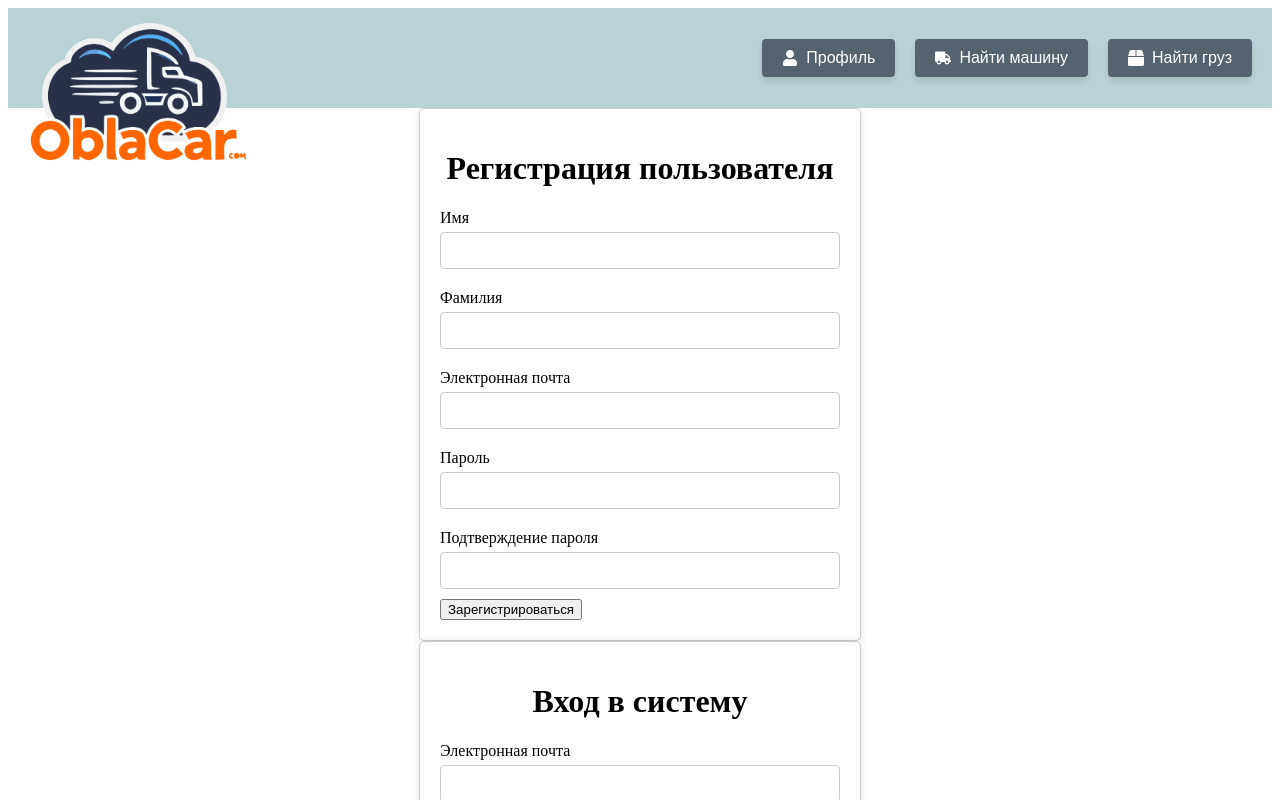
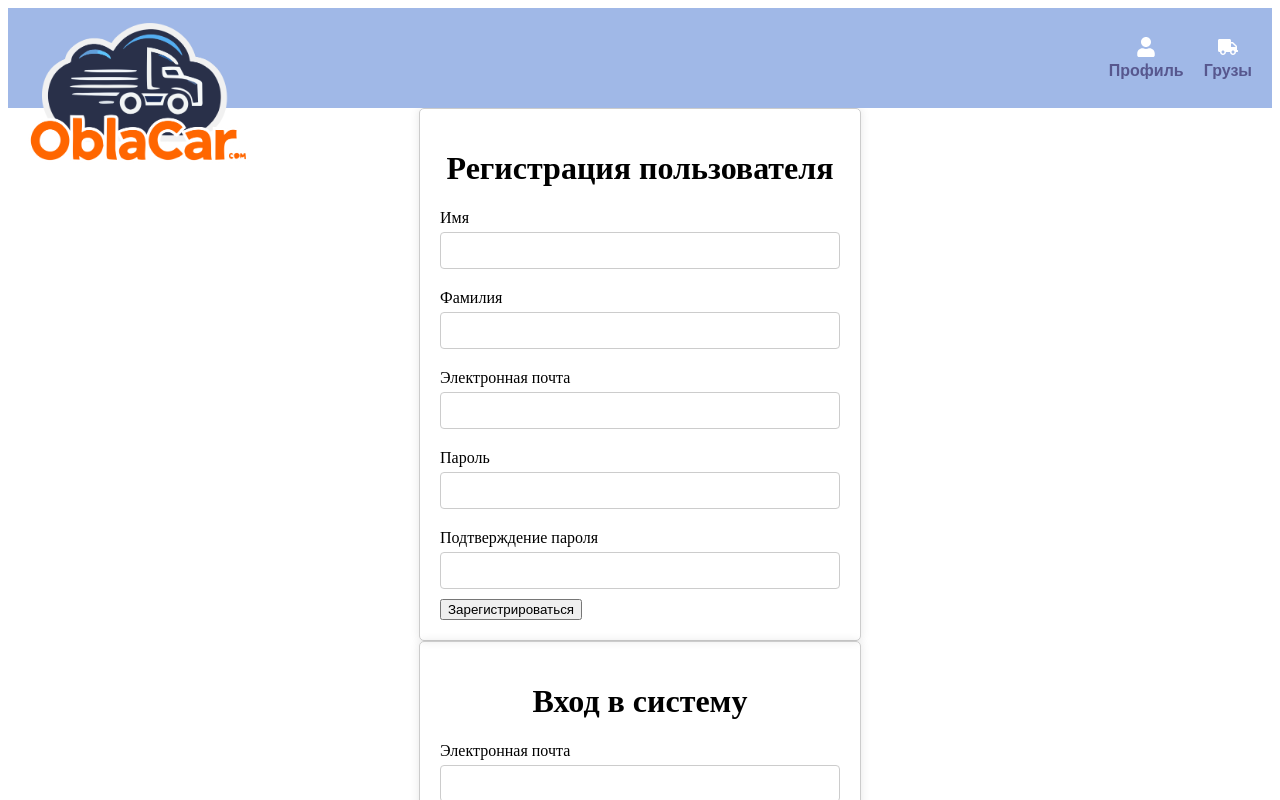
Before and after one commit to oblacar/oblacar, a React (Create React App) app: page / in a window 1280 px wide. Shown: the top 800 px of the page. Built offline with nearby package versions, Linux system fonts and the light colour scheme.

Commit message:
Плохо работает ховер - совсем не правильно. Сохраняю перед переделыванием

```diff
--- a/src/components/Header/Header.jsx
+++ b/src/components/Header/Header.jsx
@@ -1,50 +1,39 @@
 // src/components/Header/Header.js
+
 import React from 'react';
-import { Link } from 'react-router-dom';
-import styles from './Header.module.css';
-import IconButton from '../common/IconButton/IconButton'; // Импортируем новый компонент
-import { FaUser, FaTruck, FaBox } from 'react-icons/fa'; // Иконки
+import { FaUser, FaTruck } from 'react-icons/fa'; // Импортируем иконки
+import ButtonMenu from '../common/ButtonMenu/ButtonMenu';
+import ButtonMenuList from '../common/ButtonMenuList/ButtonMenuList';
+import styles from './Header.module.css'; // Импортируем стили
 
-function Header() {
+const Header = () => {
     return (
         <header className={styles.header}>
             <div className={styles.container}>
-                {/* Логотип */}
-                <Link
-                    to='/'
-                    className={styles.logo}
-                >
+                <div className={styles.logo}>
+                    {/* Ваш логотип здесь */}
                     <img
                         src='/logo/logo-oblacar.png'
-                        alt='Oblacar Logo'
+                        alt='Логотип'
                         className={styles.logoImage}
                     />
-                </Link>
-
-                {/* Иконки с кнопками */}
+                </div>
                 <nav className={styles.nav}>
-                    <Link to='/profile'>
-                        <IconButton
-                            icon={FaUser}
-                            label='Профиль'
-                        />
-                    </Link>
-                    <Link to='/find-vehicle'>
-                        <IconButton
-                            icon={FaTruck}
-                            label='Найти машину'
-                        />
-                    </Link>
-                    <Link to='/find-cargo'>
-                        <IconButton
-                            icon={FaBox}
-                            label='Найти груз'
-                        />
-                    </Link>
+                    {/* Добавляем ButtonMenu с соответствующими списками */}
+                    <ButtonMenu
+                        icon={FaUser}
+                        label='Профиль'
+                        MenuContent={ButtonMenuList}
+                    />
+                    <ButtonMenu
+                        icon={FaTruck}
+                        label='Грузы'
+                        MenuContent={ButtonMenuList}
+                    />
                 </nav>
             </div>
         </header>
     );
-}
+};
 
 export default Header;
--- a/src/components/Header/Header.module.css
+++ b/src/components/Header/Header.module.css
@@ -1,6 +1,7 @@
 /* src/components/Header/Header.module.css */
+
 .header {
-    background-color: #b9d2d5;
+    background-color: #a0b8e7;
     padding: 10px 20px;
     display: flex;
     justify-content: space-between;
@@ -30,7 +31,7 @@
     left: 0;
     height: 140px; /* Высота логотипа больше на 30% относительно header */
     width: auto;
-    transform: translateY(-25%); /* Сдвигаем логотип ввниз */
+    transform: translateY(-25%); /* Сдвигаем логотип вниз */
     z-index: 2; /* Логотип выше остальных элементов */
 }
 
@@ -38,16 +39,3 @@
     display: flex;
     gap: 20px;
 }
-
-.iconButton {
-    display: flex;
-    align-items: center;
-    font-size: 16px;
-    color: #333;
-    text-decoration: none;
-    gap: 8px; /* Расстояние между иконкой и текстом */
-}
-
-.iconButton:hover {
-    color: #007bff;
-}
--- /dev/null
+++ b/src/components/common/ButtonMenu/ButtonMenu.js
@@ -0,0 +1,74 @@
+// src/components/ButtonMenu/ButtonMenu.js
+
+import React, { useState, useRef, useEffect } from 'react';
+import styles from './ButtonMenu.module.css'; // Импортируем стили из CSS-модуля
+
+const ButtonMenu = ({ icon: Icon, label, MenuContent }) => {
+    const [isHovered, setIsHovered] = useState(false); // Состояние для управления нав hover
+    const dropdownRef = useRef(null); // Ссылка на выпадающее меню
+    const buttonRef = useRef(null); // Ссылка на кнопку
+
+    const handleMouseEnter = () => {
+        setIsHovered(true); // Открываем меню при наведении
+    };
+
+    const handleMouseLeave = () => {
+        setIsHovered(false); // Закрываем меню при уходе курсора
+    };
+
+    useEffect(() => {
+        if (isHovered && buttonRef.current && dropdownRef.current) {
+            const buttonRect = buttonRef.current.getBoundingClientRect(); // Получаем размеры кнопки
+            const dropdownWidth = dropdownRef.current.offsetWidth; // Получаем ширину выпадающего меню//Он у нас ничего про ширину окна не знает!!
+
+            console.log(dropdownWidth);
+
+            // Устанавливаем верхнюю позицию
+            dropdownRef.current.style.top = `${buttonRect.bottom}px`;
+
+            // Проверяем, помещается ли меню в окно
+            const isOverflowingRight =
+                Math.round(buttonRect.right + dropdownWidth) >
+                window.innerWidth;
+
+            // console.log(isOverflowingRight);
+            // console.log(Math.round(buttonRect.right + dropdownWidth));
+            // console.log(window.innerWidth);
+
+            // Устанавливаем левую позицию
+            if (isOverflowingRight) {
+                dropdownRef.current.style.left = `${
+                    window.innerWidth - dropdownWidth
+                }px`; // При необходимости выравниваем по правому краю окна
+            } else {
+                // dropdownRef.current.style.left = `${buttonRect.left}px`; // Выравниваем по левому краю кнопки
+                dropdownRef.current.style.left = `0px`; // Выравниваем по левому краю кнопки
+            }
+        }
+    }, [isHovered]);
+
+    return (
+        <div
+            className={styles.buttonMenu}
+            onMouseEnter={handleMouseEnter} // Открываем меню при наведении
+            onMouseLeave={handleMouseLeave} // Закрываем меню при уходе курсора
+            ref={buttonRef} // Привязываем ссылку к элементу
+        >
+            <Icon className={styles.icon} />
+            <span className={styles.label}>{label}</span>
+            {isHovered && (
+                <div
+                    className={styles.dropdown}
+                    ref={dropdownRef} // Привязываем ссылку к выпадающему меню
+                    style={{
+                        position: 'absolute', // Убедитесь, что позиционирование установлено
+                    }}
+                >
+                    <MenuContent /> {/* Отображаем меню при наведении */}
+                </div>
+            )}
+        </div>
+    );
+};
+
+export default ButtonMenu;
--- /dev/null
+++ b/src/components/common/ButtonMenu/ButtonMenu.module.css
@@ -0,0 +1,28 @@
+/* src/components/ButtonMenu/ButtonMenu.module.css */
+
+.buttonMenu {
+  display: flex;
+  flex-direction: column;
+  align-items: center;
+  cursor: pointer; /* Указывает, что элемент кликабельный */
+  position: relative; /* Устанавливаем относительное позиционирование для ButtonMenu */
+  transition: color 0.3s ease; /* Плавный переход цвета */
+}
+
+.icon {
+    width: 20px; /* Ширина иконки */
+    height: 20px; /* Высота иконки */
+    margin-bottom: 5px; /* Отступ между иконкой и текстом */
+    filter: brightness(0) invert(1); /* Делает иконку белой */
+}
+
+.label {
+    color: rgb(87, 87, 142); /* Цвет текста по умолчанию */
+    transition: color 0.2s ease; /* Плавный переход цвета */
+    font-family: Arial, sans-serif; /* Задаем шрифт Arial */
+    font-weight: 550;
+}
+
+.buttonMenu:hover .label {
+    color: white; /* Цвет текста при наведении */
+}
--- /dev/null
+++ b/src/components/common/ButtonMenuList/ButtonMenuList.js
@@ -0,0 +1,18 @@
+// src/components/ButtonMenuList/ButtonMenuList.js
+
+import React from 'react';
+import ProfileMenuList from './MenuLists/ProfileMenuList';
+import TruckMenuList from './MenuLists/TruckMenuList';
+import styles from './ButtonMenuList.module.css';
+
+const ButtonMenuList = () => {
+    return (
+        <div className={styles.buttonMenuList}>
+            <ProfileMenuList />
+            <TruckMenuList />
+            {/* Здесь можно добавить другие меню */}
+        </div>
+    );
+};
+
+export default ButtonMenuList;
--- /dev/null
+++ b/src/components/common/ButtonMenuList/ButtonMenuList.module.css
@@ -0,0 +1,10 @@
+/* src/components/ButtonMenuList/ButtonMenuList.module.css */
+
+.buttonMenuList {
+  position: absolute; /* Устанавливаем абсолютное позиционирование для выпадающего меню */
+  background-color: white; /* Белый фон для выпадающего меню */
+  box-shadow: 0 2px 10px rgba(0, 0, 0, 0.1); /* Тень */
+  border-radius: 5px; /* Скругленные углы */
+  padding: 10px; /* Отступы внутри меню */
+  z-index: 10; /* Чтобы меню было над другими элементами */
+}
--- /dev/null
+++ b/src/components/common/ButtonMenuList/MenuLists/IconText.js
@@ -0,0 +1,30 @@
+// src/components/ButtonMenuList/MenuLists/IconText.js
+
+import React from 'react';
+import {
+    FaUser,
+    FaSignInAlt,
+    FaUserPlus,
+    FaTruck,
+    FaPlus,
+} from 'react-icons/fa'; // Импортируем иконки
+import styles from './MenuLists.module.css';
+
+const iconMap = {
+    FaUser: <FaUser />,
+    FaSignInAlt: <FaSignInAlt />,
+    FaUserPlus: <FaUserPlus />,
+    FaTruck: <FaTruck />,
+    FaPlus: <FaPlus />,
+};
+
+const IconText = ({ icon, label }) => {
+    return (
+        <div className={styles.iconText}>
+            {iconMap[icon]} {/* Отображаем иконку */}
+            <span>{label}</span>
+        </div>
+    );
+};
+
+export default IconText;
--- /dev/null
+++ b/src/components/common/ButtonMenuList/MenuLists/MenuLists.module.css
@@ -0,0 +1,12 @@
+/* src/components/ButtonMenuList/MenuLists/MenuLists.module.css */
+
+.iconText {
+  display: flex;
+  align-items: center;
+  padding: 5px 0; /* Отступы между элементами */
+  color: blue; /* Цвет текста */
+}
+
+.iconText:hover {
+  color: darkblue; /* Цвет текста при наведении */
+}
--- /dev/null
+++ b/src/components/common/ButtonMenuList/MenuLists/ProfileMenuList.js
@@ -0,0 +1,26 @@
+// src/components/ButtonMenuList/MenuLists/ProfileMenuList.js
+
+import React from 'react';
+import IconText from './IconText.js'; // Импортируем компонент иконка+текст
+import styles from './MenuLists.module.css';
+
+const ProfileMenuList = () => {
+    return (
+        <div className={styles.profileMenuList}>
+            <IconText
+                icon='FaUser'
+                label='Профиль'
+            />
+            <IconText
+                icon='FaSignInAlt'
+                label='Войти'
+            />
+            <IconText
+                icon='FaUserPlus'
+                label='Зарегистрироваться'
+            />
+        </div>
+    );
+};
+
+export default ProfileMenuList;
--- /dev/null
+++ b/src/components/common/ButtonMenuList/MenuLists/TruckMenuList.js
@@ -0,0 +1,22 @@
+// src/components/ButtonMenuList/MenuLists/TruckMenuList.js
+
+import React from 'react';
+import IconText from './IconText.js'; // Импортируем компонент иконка+текст
+import styles from './MenuLists.module.css';
+
+const TruckMenuList = () => {
+    return (
+        <div className={styles.truckMenuList}>
+            <IconText
+                icon='FaTruck'
+                label='Мои Грузы'
+            />
+            <IconText
+                icon='FaPlus'
+                label='Добавить Груз'
+            />
+        </div>
+    );
+};
+
+export default TruckMenuList;
```
Also changed, not shown: src/components/common/Button.jsx (deleted).
